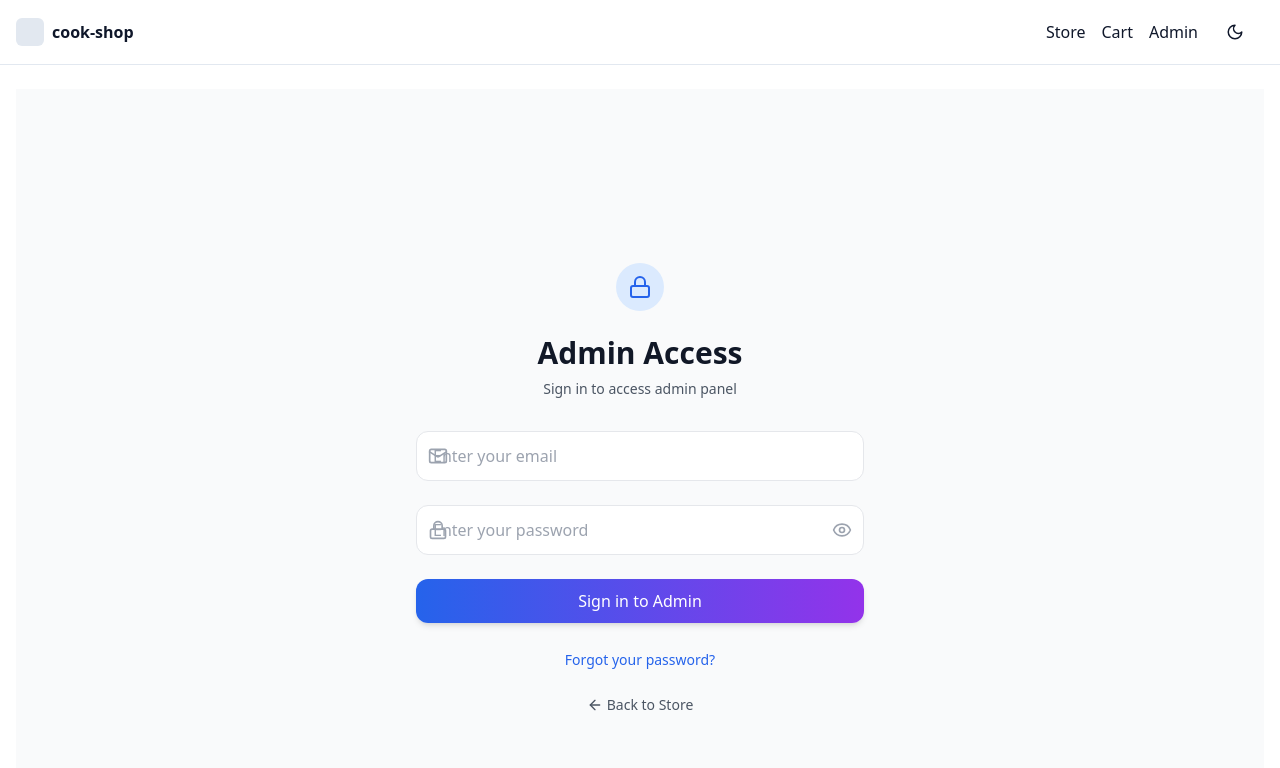
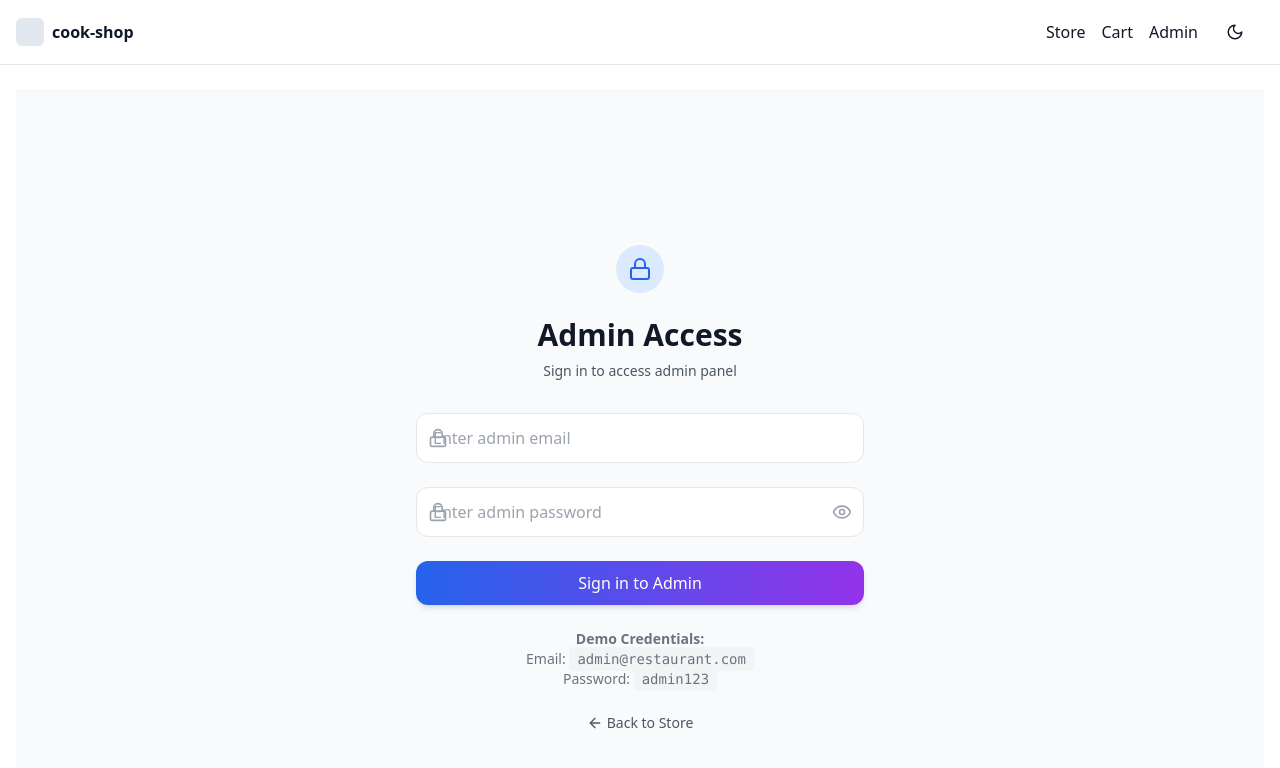
Before and after one commit to ricardobaharally001-web/rest-33, a Next.js app: page /admin in a window 1280 px wide. Shown: the top 768 px of the page. Built offline with nearby package versions, Linux system fonts and the light colour scheme; no server answers; the database is empty.

Commit message:
Add files via upload

```diff
--- a/app/admin/page.tsx
+++ b/app/admin/page.tsx
@@ -1,11 +1,11 @@
 "use client";
 import Link from "next/link";
 import AdminLayout from "@/components/AdminLayout";
-import { useAdminAuth } from "@/lib/admin-auth";
+import { useSimpleAdminAuth } from "@/lib/simple-admin-auth";
 import { LogOut } from "lucide-react";
 
 export default function AdminIndex() {
-  const { logout } = useAdminAuth();
+  const { logout } = useSimpleAdminAuth();
 
   return (
     <AdminLayout>
--- a/app/cart/page.tsx
+++ b/app/cart/page.tsx
@@ -28,6 +28,7 @@ export default function CartPage() {
 
   const checkout = async () => {
     if (!customerName.trim()) {
+      alert("Please enter your name to proceed with checkout");
       showNotification("Please enter your name to proceed with checkout");
       return;
     }
--- a/components/AdminLayout.tsx
+++ b/components/AdminLayout.tsx
@@ -1,37 +1,17 @@
 "use client";
-import { useAdminAuth } from "@/lib/admin-auth";
-import AdminLogin from "./AdminLogin";
-import { ReactNode, useEffect, useState } from "react";
+import { useSimpleAdminAuth } from "@/lib/simple-admin-auth";
+import SimpleAdminLogin from "./SimpleAdminLogin";
+import { ReactNode } from "react";
 
 interface AdminLayoutProps {
   children: ReactNode;
 }
 
 export default function AdminLayout({ children }: AdminLayoutProps) {
-  const { isAuthenticated, isLoading, initialize } = useAdminAuth();
-  const [initialized, setInitialized] = useState(false);
-
-  useEffect(() => {
-    if (!initialized) {
-      initialize().then(() => {
-        setInitialized(true);
-      });
-    }
-  }, [initialize, initialized]);
-
-  if (!initialized || isLoading) {
-    return (
-      <div className="min-h-screen flex items-center justify-center bg-gray-50 dark:bg-gray-900">
-        <div className="text-center">
-          <div className="animate-spin rounded-full h-8 w-8 border-b-2 border-blue-600 mx-auto"></div>
-          <p className="mt-4 text-gray-600 dark:text-gray-400">Loading...</p>
-        </div>
-      </div>
-    );
-  }
+  const { isAuthenticated } = useSimpleAdminAuth();
 
   if (!isAuthenticated) {
-    return <AdminLogin />;
+    return <SimpleAdminLogin />;
   }
 
   return <>{children}</>;
--- /dev/null
+++ b/components/SimpleAdminLogin.tsx
@@ -0,0 +1,140 @@
+"use client";
+import { useState } from "react";
+import { useSimpleAdminAuth } from "@/lib/simple-admin-auth";
+import { Lock, Eye, EyeOff, ArrowLeft } from "lucide-react";
+import Link from "next/link";
+
+export default function SimpleAdminLogin() {
+  const [email, setEmail] = useState("");
+  const [password, setPassword] = useState("");
+  const [showPassword, setShowPassword] = useState(false);
+  const [error, setError] = useState("");
+  const [loading, setLoading] = useState(false);
+  const { login } = useSimpleAdminAuth();
+
+  const handleSubmit = async (e: React.FormEvent) => {
+    e.preventDefault();
+    setLoading(true);
+    setError("");
+
+    if (!email.trim() || !password.trim()) {
+      setError("Please enter both email and password.");
+      setLoading(false);
+      return;
+    }
+
+    try {
+      const result = await login(email.trim(), password);
+      if (!result.success) {
+        setError(result.error || "Login failed. Please try again.");
+      }
+    } catch (err) {
+      setError("Login failed. Please try again.");
+    } finally {
+      setLoading(false);
+    }
+  };
+
+  return (
+    <div className="min-h-screen flex items-center justify-center bg-gray-50 dark:bg-gray-900 py-12 px-4 sm:px-6 lg:px-8">
+      <div className="max-w-md w-full space-y-8">
+        <div>
+          <div className="mx-auto h-12 w-12 flex items-center justify-center rounded-full bg-blue-100 dark:bg-blue-900">
+            <Lock className="h-6 w-6 text-blue-600 dark:text-blue-400" />
+          </div>
+          <h2 className="mt-6 text-center text-3xl font-extrabold text-gray-900 dark:text-white">
+            Admin Access
+          </h2>
+          <p className="mt-2 text-center text-sm text-gray-600 dark:text-gray-400">
+            Sign in to access admin panel
+          </p>
+        </div>
+
+        <form className="mt-8 space-y-6" onSubmit={handleSubmit}>
+          <div>
+            <label htmlFor="email" className="sr-only">
+              Email Address
+            </label>
+            <div className="relative">
+              <input
+                id="email"
+                name="email"
+                type="email"
+                required
+                className="input pl-10"
+                placeholder="Enter admin email"
+                value={email}
+                onChange={(e) => setEmail(e.target.value)}
+                disabled={loading}
+              />
+              <Lock className="absolute left-3 top-1/2 h-5 w-5 -translate-y-1/2 text-gray-400" />
+            </div>
+          </div>
+
+          <div>
+            <label htmlFor="password" className="sr-only">
+              Password
+            </label>
+            <div className="relative">
+              <input
+                id="password"
+                name="password"
+                type={showPassword ? "text" : "password"}
+                required
+                className="input pr-10 pl-10"
+                placeholder="Enter admin password"
+                value={password}
+                onChange={(e) => setPassword(e.target.value)}
+                disabled={loading}
+              />
+              <Lock className="absolute left-3 top-1/2 h-5 w-5 -translate-y-1/2 text-gray-400" />
+              <button
+                type="button"
+                className="absolute inset-y-0 right-0 pr-3 flex items-center"
+                onClick={() => setShowPassword(!showPassword)}
+              >
+                {showPassword ? (
+                  <EyeOff className="h-5 w-5 text-gray-400" />
+                ) : (
+                  <Eye className="h-5 w-5 text-gray-400" />
+                )}
+              </button>
+            </div>
+          </div>
+
+          {error && (
+            <div className="text-red-600 text-sm text-center bg-red-50 dark:bg-red-900/20 p-3 rounded-lg">
+              {error}
+            </div>
+          )}
+
+          <div>
+            <button
+              type="submit"
+              disabled={loading || !email.trim() || !password.trim()}
+              className="btn btn-primary w-full"
+            >
+              {loading ? "Signing in..." : "Sign in to Admin"}
+            </button>
+          </div>
+
+          <div className="text-center text-sm text-gray-500 dark:text-gray-400">
+            <p><strong>Demo Credentials:</strong></p>
+            <p>Email: <code className="bg-gray-100 dark:bg-gray-800 px-2 py-1 rounded">admin@restaurant.com</code></p>
+            <p>Password: <code className="bg-gray-100 dark:bg-gray-800 px-2 py-1 rounded">admin123</code></p>
+          </div>
+
+          <div className="text-center">
+            <Link
+              href="/"
+              className="text-sm text-gray-600 hover:text-gray-500 flex items-center justify-center gap-1"
+            >
+              <ArrowLeft className="h-4 w-4" />
+              Back to Store
+            </Link>
+          </div>
+        </form>
+      </div>
+    </div>
+  );
+}
--- /dev/null
+++ b/lib/simple-admin-auth.ts
@@ -0,0 +1,38 @@
+import { create } from "zustand";
+import { persist } from "zustand/middleware";
+
+type SimpleAdminAuthState = {
+  isAuthenticated: boolean;
+  login: (email: string, password: string) => Promise<{ success: boolean; error?: string }>;
+  logout: () => void;
+};
+
+// Simple hardcoded admin credentials for testing
+const ADMIN_EMAIL = "admin@restaurant.com";
+const ADMIN_PASSWORD = "admin123";
+
+export const useSimpleAdminAuth = create<SimpleAdminAuthState>()(
+  persist(
+    (set) => ({
+      isAuthenticated: false,
+
+      login: async (email: string, password: string) => {
+        // Simple email/password check
+        if (email.trim().toLowerCase() === ADMIN_EMAIL && password === ADMIN_PASSWORD) {
+          set({ isAuthenticated: true });
+          return { success: true };
+        }
+
+        return { success: false, error: "Invalid email or password" };
+      },
+
+      logout: () => {
+        set({ isAuthenticated: false });
+      }
+    }),
+    {
+      name: "simple-admin-auth",
+      skipHydration: true
+    }
+  )
+);
```
